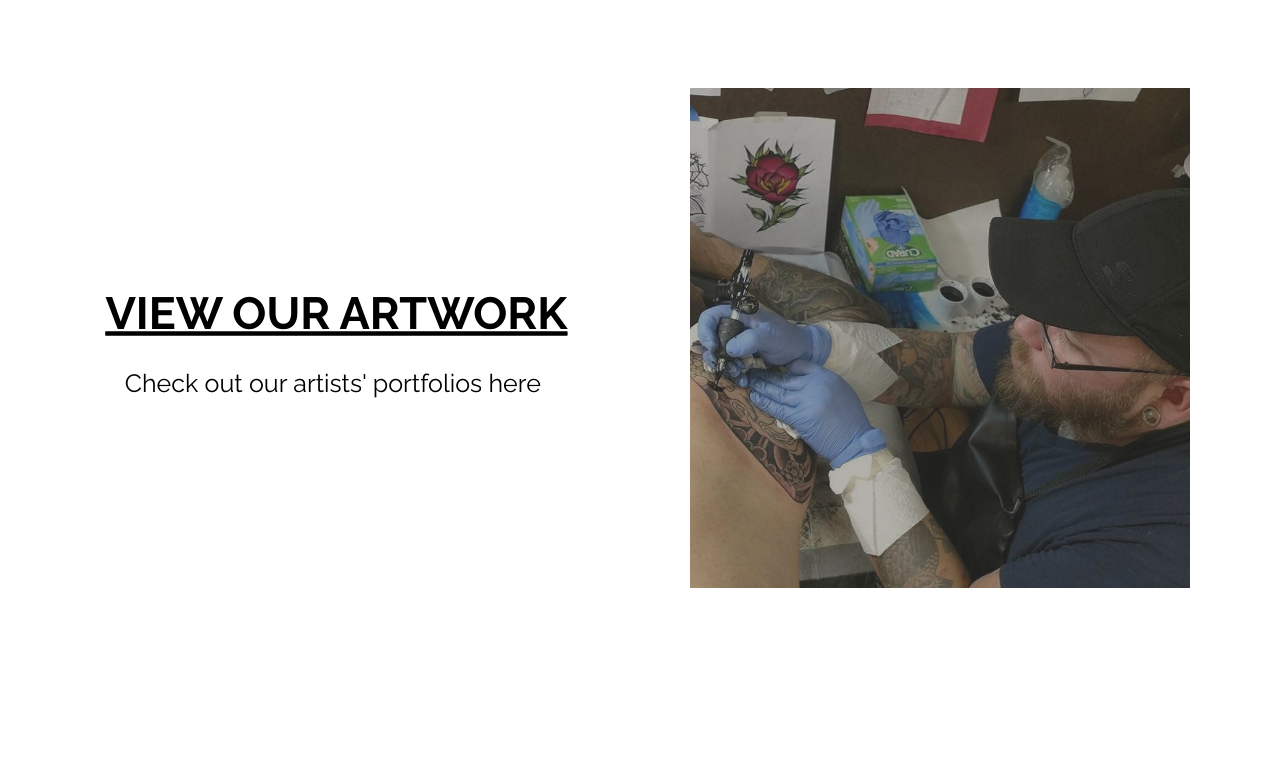
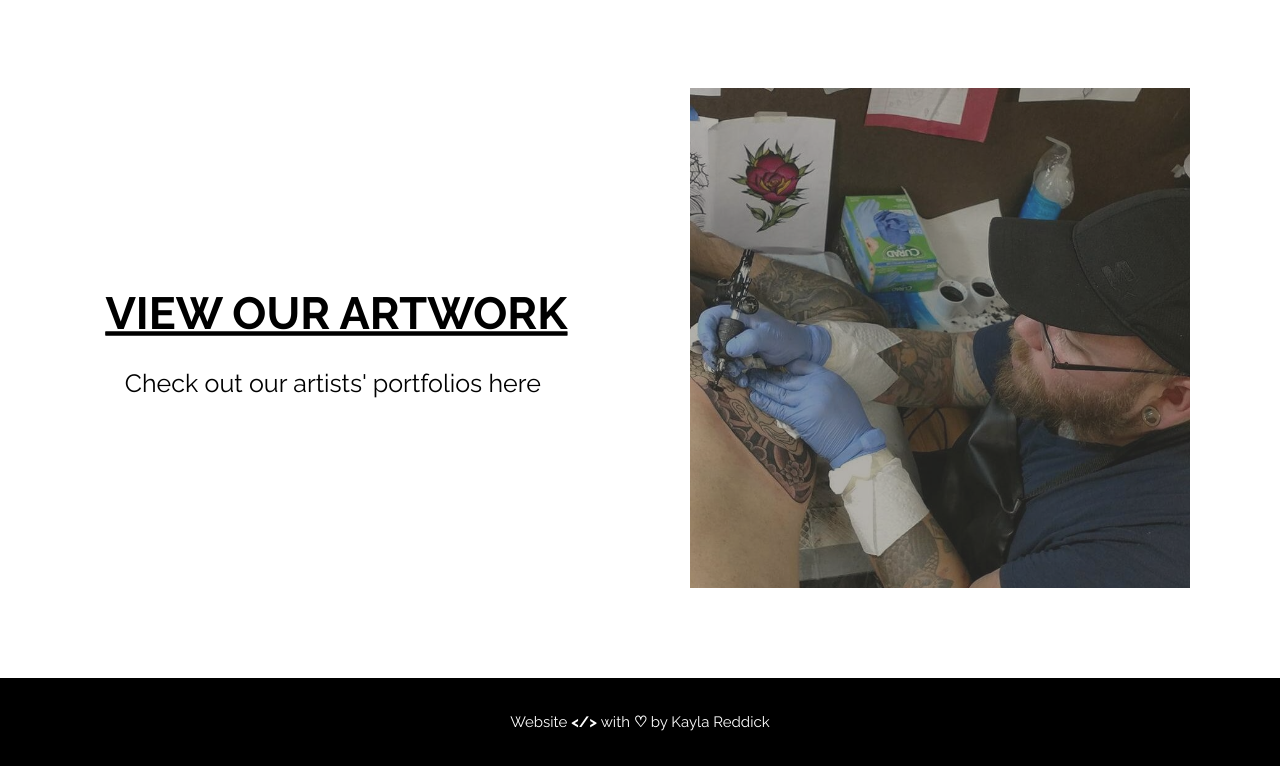
Before and after one commit to alyakakakayla/carystreettattoo, a plain HTML site: page home.html in a window 1280 px wide. Shown: the part 1247-2013 px from the top of the page. Before the commit the page ends 1925 px from the top, so only its background shows below. Drawn offline with Linux system fonts and the light colour scheme.

Commit message:
Added credit footer

```diff
--- a/home.html
+++ b/home.html
@@ -85,5 +85,10 @@
     <section class="appointment">
 
     </section>
+
+    <!--footer-->
+    <section class="footer">
+        <p class="credit">Website <span class="bold">&lt;/&gt; </span>with <span class="bold">&#9825; </span>by <a href="https://alyakakakayla.github.io/devportfolio" target="_blank">Kayla Reddick</a></p>
+    </section>
 </body>
 </html>
--- a/styles.css
+++ b/styles.css
@@ -177,6 +177,27 @@ body {
     position: absolute; /*relative*/
     left: 26%;
     transform: translate(-50%, 950%);
+}
+
+.footer {
+    padding: 35px;
+    color: white;
+    background-color: black;
+    font-size: 15px;
+    text-align: center;
+}
+
+.footer .bold {
+    font-weight: 700;
+}
+
+.footer a {
+    text-decoration: none;
+    color: white;
+}
+
+.footer a:hover {
+    font-weight: 700;
 }
 
 /*animations*/
```
Also changed, not shown: imgs/logoTikTok.png.
